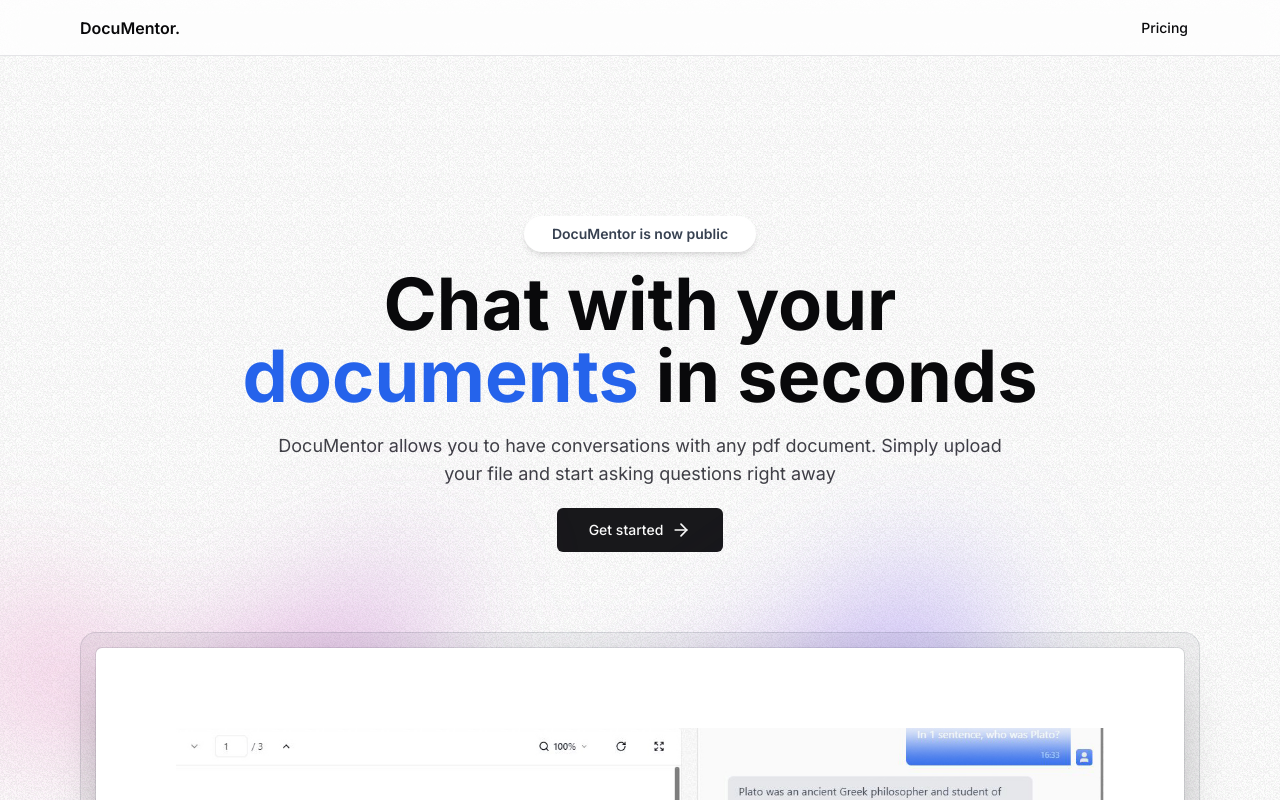
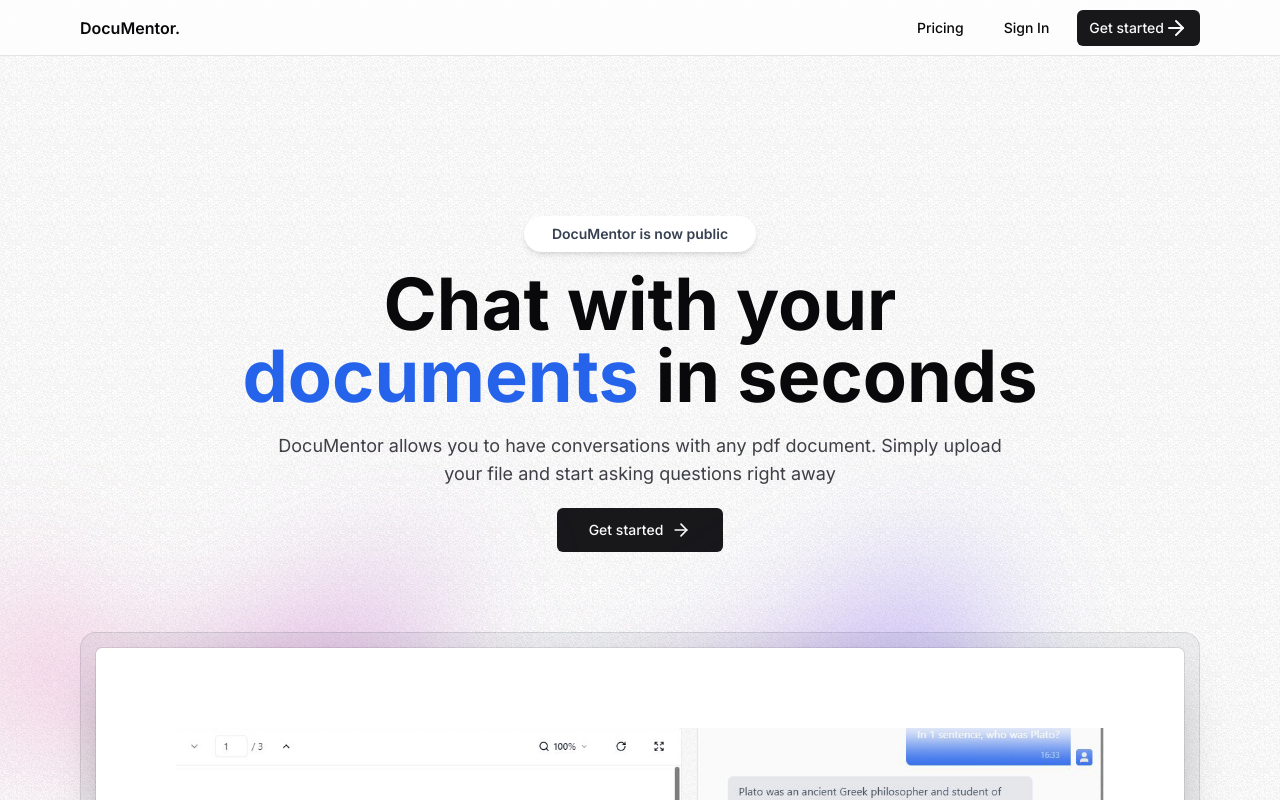
Before and after one commit to sp2316/DocuMentor, a Next.js app: page / in a window 1280 px wide. Shown: the top 800 px of the page. Built offline with nearby package versions, Linux system fonts and the light colour scheme.

Commit message:
Add kinde authentication

```diff
--- a/package.json
+++ b/package.json
@@ -9,6 +9,7 @@
     "lint": "next lint"
   },
   "dependencies": {
+    "@kinde-oss/kinde-auth-nextjs": "^2.2.4",
     "@radix-ui/react-slot": "^1.0.2",
     "@tailwindcss/typography": "^0.5.10",
     "class-variance-authority": "^0.7.0",
--- /dev/null
+++ b/src/app/api/auth/[kindeAuth]/route.ts
@@ -0,0 +1,2 @@
+import {handleAuth} from "@kinde-oss/kinde-auth-nextjs/server";
+export const GET = handleAuth();
--- a/src/components/Navbar.tsx
+++ b/src/components/Navbar.tsx
@@ -1,7 +1,8 @@
 import Link from 'next/link';
 import MaxWidthWrapper from './MaxWidthWrapper';
 import { buttonVariants } from './ui/button';
-
+import { LoginLink, RegisterLink } from '@kinde-oss/kinde-auth-nextjs/server';
+import { ArrowRight } from 'lucide-react';
 const Navbar = () => {
 	return (
 		<nav className="sticky h-14 inset-x-0 top-0 z-30 w-full border-b borer-gray-200 bg-white/75 backdrop-blur-lg transition-all">
@@ -23,6 +24,13 @@
 							>
 								Pricing
 							</Link>
+							<LoginLink className={buttonVariants({
+                                variant:'ghost',
+                                size:'sm'
+                            })}>Sign In</LoginLink>
+                            <RegisterLink className={buttonVariants({
+                                size:'sm'
+                            })}>Get started <ArrowRight className='ml:1.5 h:5 w:5'/></RegisterLink>
 						</>
 					</div>
 				</div>
```
Also changed, not shown: 2 other files (tests, documents, lock files or other folders).
